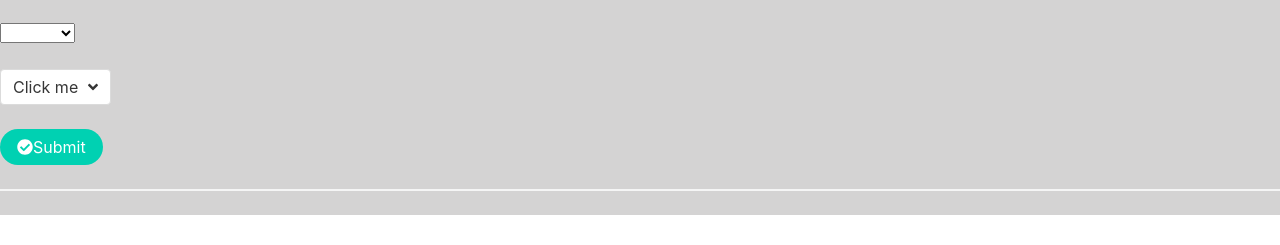
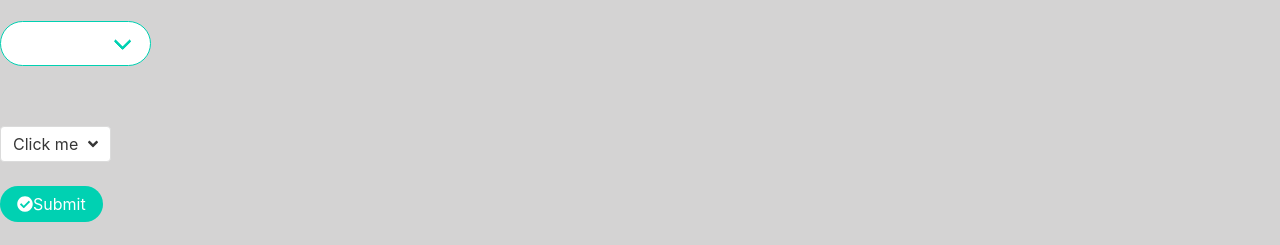
Before and after one commit to bandiddy/RAFT, a website: page views/survey.html in a window 1280 px wide. Shown: the part 555-800 px from the top of the page. Drawn offline with nearby package versions, Linux system fonts and the light colour scheme.

Commit message:
fixing routes

```diff
--- a/controllers/locationController.js
+++ b/controllers/locationController.js
@@ -31,7 +31,7 @@ router.get("/travelList", function (req, res) {
 })
 
 router.post("/api/login", passport.authenticate("local"), function (req, res) {
-    res.json("/travelList");
+    res.json("/members");
 });
 
 router.post("/api/signup", function (req, res) {
--- a/views/survey.html
+++ b/views/survey.html
@@ -83,13 +83,20 @@
             </select> -->
             <p class="title is-3">Question 2</p>
             <p class="subtitle is-5">What time of the year do you plan on traveling?</p>
-            <select data-placeholder="" class="chosen-select" id="q7">
+            <div class="field">
+                <div class="control">
+                    <div class="select is-primary is-medium is-rounded">
+
+                        <select data-placeholder="" class="chosen-select" id="q1">
                             <option value=""></option>
                             <option value="1">Fall</option>
                             <option value="2">Winter</option>
                             <option value="3">Spring</option>
                             <option value="4">Summer</option>
                         </select>
+                    </div>
+                </div>
+            </div>
 
             <br>
             <br>
@@ -138,7 +145,7 @@
             <br>
 
 
-            <button type="submit" class="button is-primary is-rounded" id="submit"><i class="fa fa-check-circle"
+            <button  href ="/travelList" type="submit" class="button is-primary is-rounded" id="submit"><i class="fa fa-check-circle"
                     aria-hidden="true"></i>
                 Submit</button>
 
```
Lines whose indentation alone changed are shown as unchanged.
